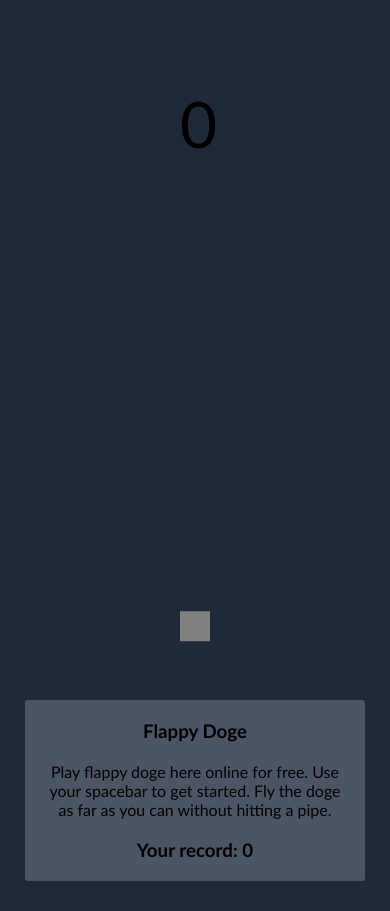
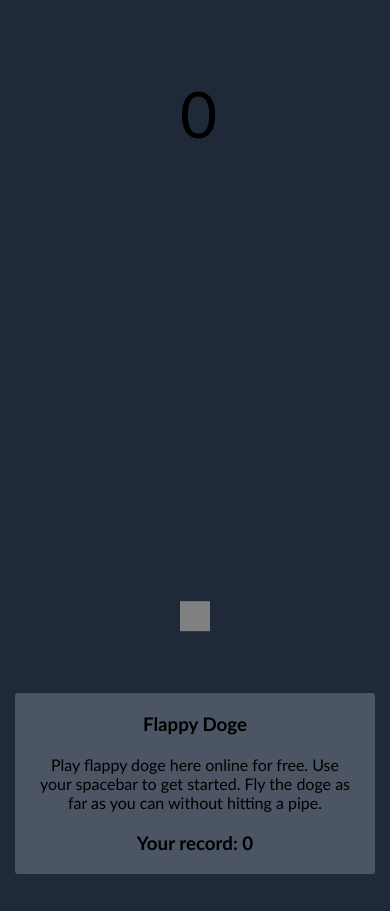
Before and after one commit to aansmirnov/flappy-doge, a website built with Vite: page index.html in a window 390 px wide. Shown: the part 58-969 px from the top of the page. Built offline with nearby package versions, Linux system fonts and the light colour scheme; files whose address does not match are found by name.

Commit message:
refactor: remove dumb styles for game page

```diff
--- a/index.css
+++ b/index.css
@@ -136,29 +136,26 @@
 
 /** MAIN */
 .main {
-  padding: 0 20px;
-}
-
-.main > div {
   display: flex;
-  align-items: center;
   justify-content: center;
+  padding: 20px;
 }
 
 /** GAME */
-div.game {
-  align-items: flex-start;
-  margin-top: 30px;
-  margin-left: 340px; /* .game .block width */
+.game {
+  position: relative;
 }
 
 .game .block {
+  position: absolute;
+  top: 0;
+  /** Canvas width + space between items */
+  left: calc(360px + 40px);
+
   display: flex;
   flex-direction: column;
   gap: 20px;
-  width: 300px;
-  margin-top: 40px;
-  margin-left: 40px;
+  width: 320px;
 }
 
 .block__title,
@@ -167,16 +164,10 @@
   text-align: center;
 }
 
-@media only screen and (max-width: 1140px) {
-  .main .game {
-    align-items: center;
-    flex-direction: column;
-    margin-bottom: 30px;
-    margin-left: 0;
-  }
-
+@media only screen and (max-width: 1240px) {
   .game .block {
-    margin-left: 0;
+    position: unset;
+    margin-top: 40px;
   }
 }
 
@@ -190,4 +181,5 @@
 /** CANVAS */
 #canvas {
   background: url('./game-background.png');
+  border-radius: 3px;
 }
```
Also changed, not shown: src/pages/game/html.ts (indentation only).
